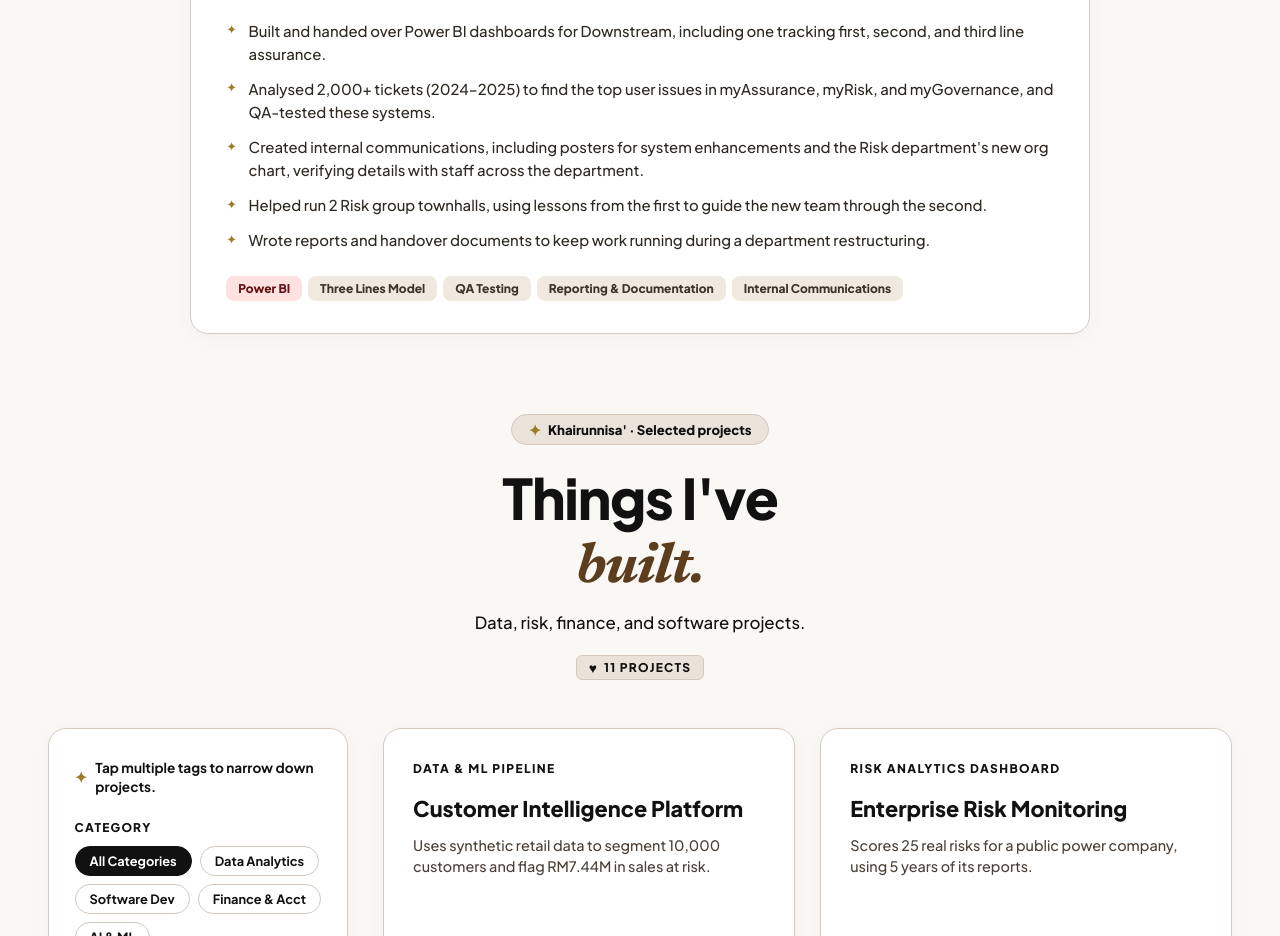
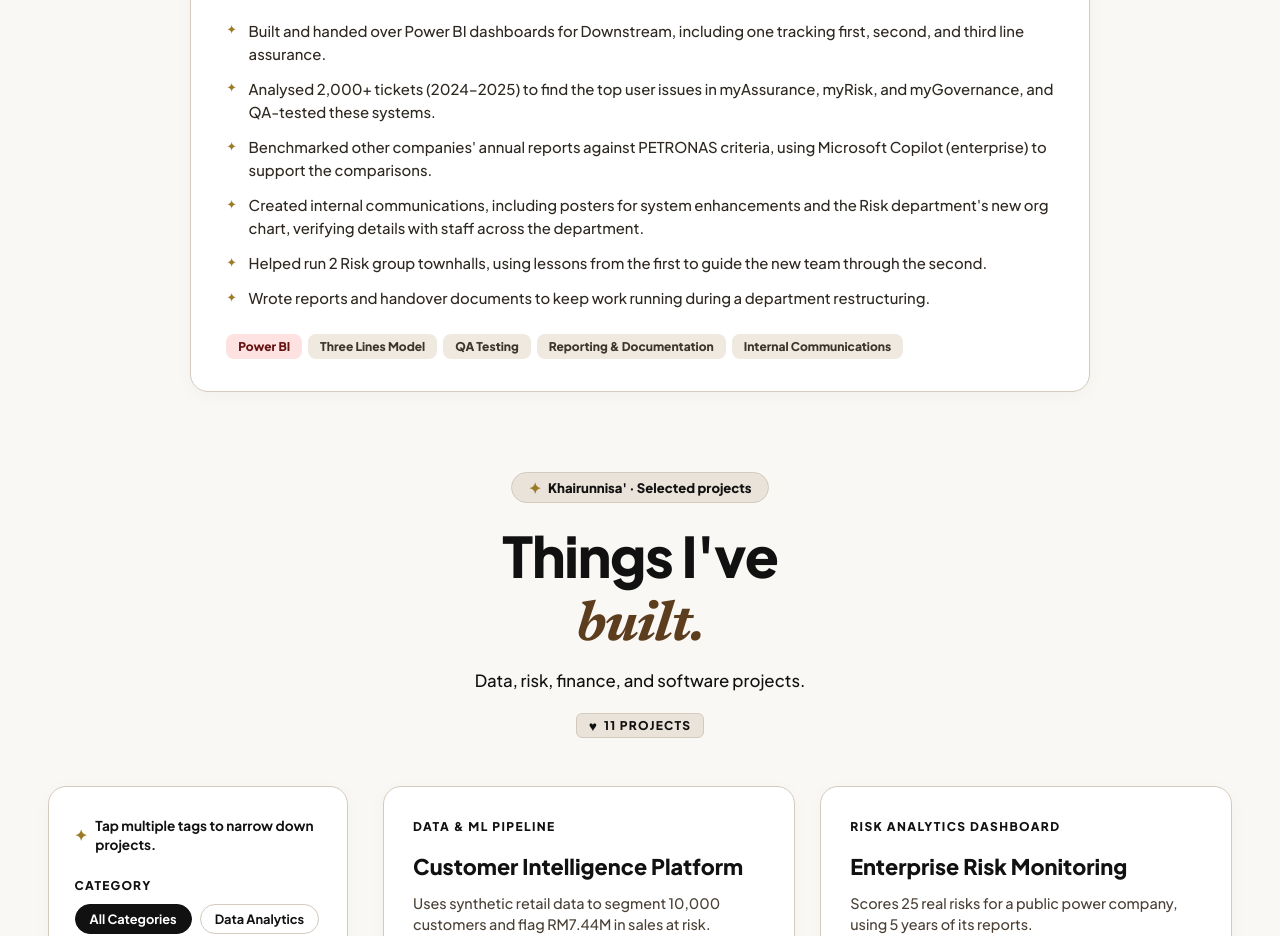
Before and after one commit to nissaamri/nissaamri.github.io, a plain HTML site: page index.html in a window 1280 px wide. Shown: the part 1080-2016 px from the top of the page. Drawn offline with Linux system fonts and the light colour scheme.

Commit message:
Add benchmarking information using Microsoft Copilot

```diff
--- a/index.html
+++ b/index.html
@@ -1139,6 +1139,7 @@
         <ul class="exp-list">
           <li>Built and handed over Power BI dashboards for Downstream, including one tracking first, second, and third line assurance.</li>
           <li>Analysed 2,000+ tickets (2024–2025) to find the top user issues in myAssurance, myRisk, and myGovernance, and QA-tested these systems.</li>
+          <li>Benchmarked other companies' annual reports against PETRONAS criteria, using Microsoft Copilot (enterprise) to support the comparisons.</li>
           <li>Created internal communications, including posters for system enhancements and the Risk department's new org chart, verifying details with staff across the department.</li>
           <li>Helped run 2 Risk group townhalls, using lessons from the first to guide the new team through the second.</li>
           <li>Wrote reports and handover documents to keep work running during a department restructuring.</li>
```
